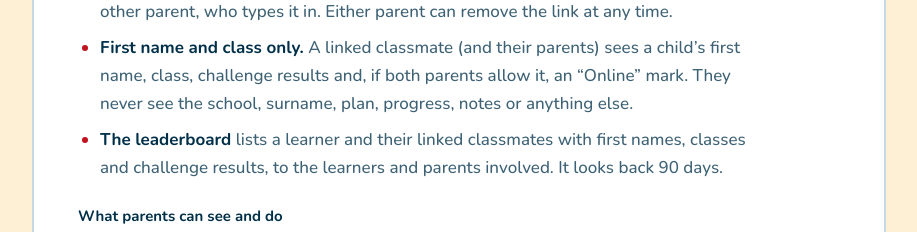
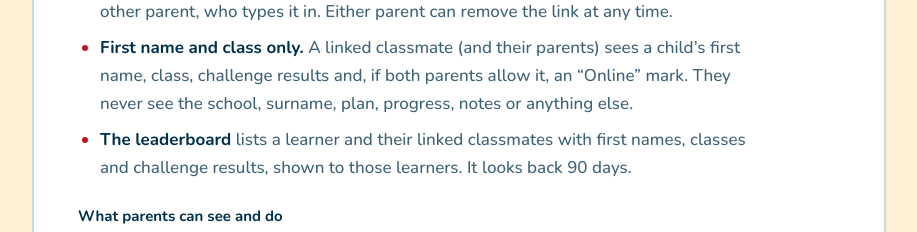
Before and after one commit to adeyanjufuhad/Edify, a Next.js app: page /privacy in a window 1280 px wide. Shown: the part 6320-6552 px from the top of the page, without its empty margins (334-1251 px from the left). Built offline with nearby package versions, Linux system fonts and the light colour scheme.

Commit message:
Say the leaderboard is shown to those learners only
Co-Authored-By: Claude Sonnet 5.5 <noreply@anthropic.com>

```diff
--- a/src/app/(legal)/privacy/page.tsx
+++ b/src/app/(legal)/privacy/page.tsx
@@ -134,7 +134,7 @@ const SECTIONS: LegalSection[] = [
         <li><b>Off by default.</b> For each learner, a parent separately switches on: challenges and classmates, showing when they are online, text chat, and voice notes. A feature only works between two children if <b>both</b> parents have switched it on.</li>
         <li><b>No searching, no strangers.</b> There is no list of learners and no way to look someone up. Two learners can only be linked if they are in the <b>same school and the same class</b> and their two parents agree: one parent makes a one-time code and sends it to the other parent, who types it in. Either parent can remove the link at any time.</li>
         <li><b>First name and class only.</b> A linked classmate (and their parents) sees a child’s first name, class, challenge results and, if both parents allow it, an “Online” mark. They never see the school, surname, plan, progress, notes or anything else.</li>
-        <li><b>The leaderboard</b> lists a learner and their linked classmates with first names, classes and challenge results, to the learners and parents involved. It looks back 90 days.</li>
+        <li><b>The leaderboard</b> lists a learner and their linked classmates with first names, classes and challenge results, shown to those learners. It looks back 90 days.</li>
       </ul>
       <h3>What parents can see and do</h3>
       <ul>
```
